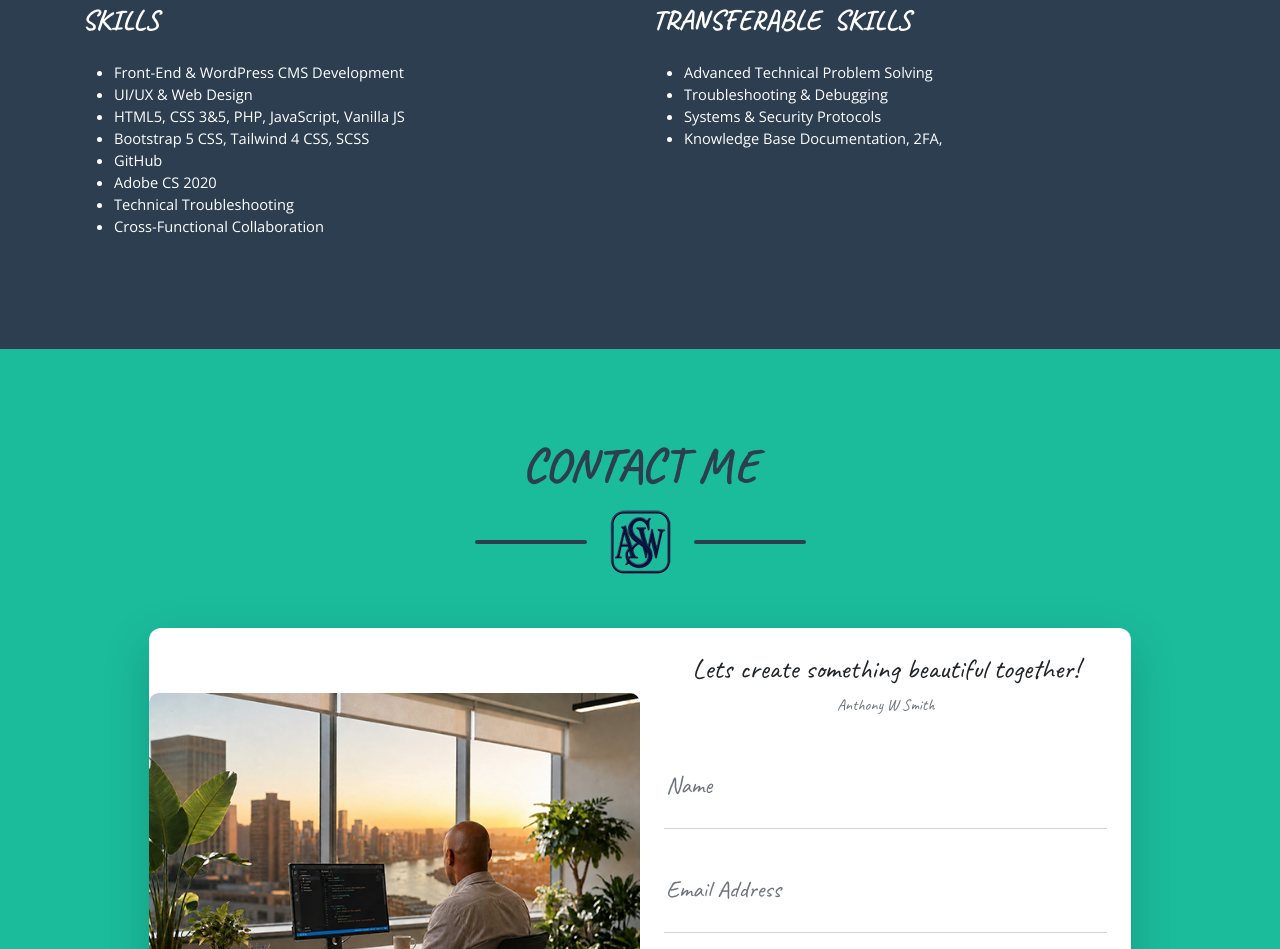
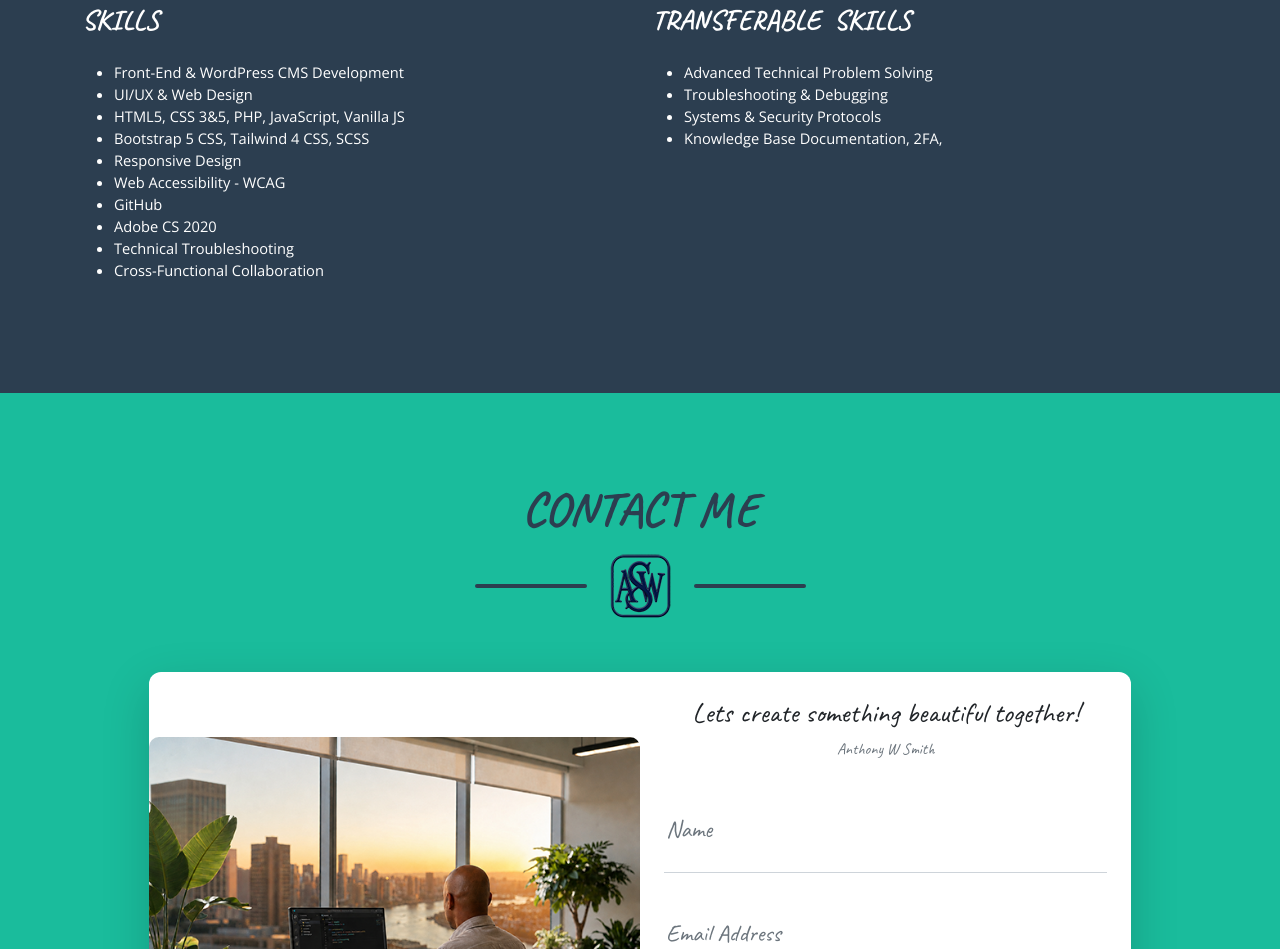
Before and after one commit to pharaoh20011/AWSmith_CV, a plain HTML site: page index.html in a window 1280 px wide. Shown: the part 5769-6718 px from the top of the page. Drawn offline with nearby package versions, Linux system fonts and the light colour scheme.

Commit message:
text update

```diff
--- a/index.html
+++ b/index.html
@@ -970,6 +970,8 @@
               <li>UI/UX & Web Design</li>
               <li>HTML5, CSS 3&5, PHP, JavaScript, Vanilla JS</li>
               <li>Bootstrap 5 CSS, Tailwind 4 CSS, SCSS</li>
+              <li>Responsive Design</li>
+              <li>Web Accessibility - WCAG</li>
               <li>GitHub</li>
               <li>Adobe CS 2020</li>
               <li>Technical Troubleshooting</li>
```
Also changed, not shown: 1 other file.
